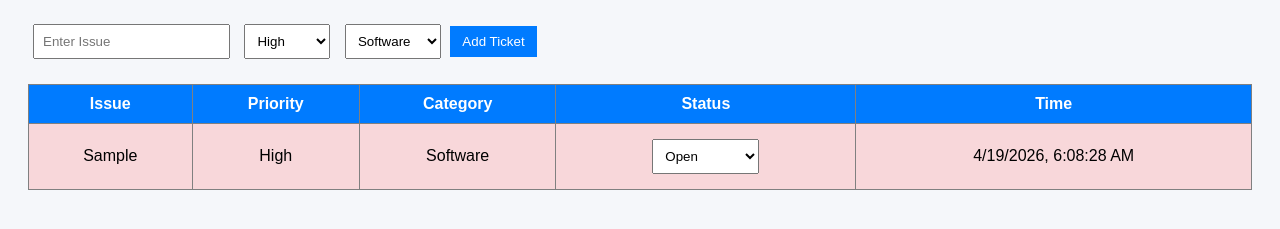
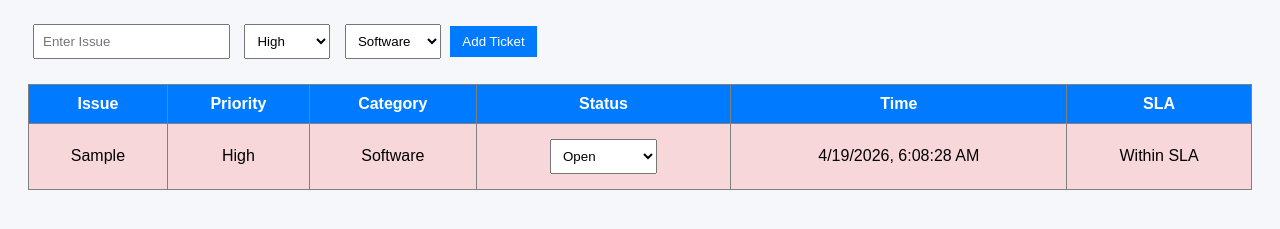
Before and after one commit to uwais68/TICKET_MANAGEMENT_SYSTEM_TOOL, a plain HTML site: page index.html in a window 1280 px wide. Both pictures are taken after typing "Sample" into the empty fields and a click on the button "Add Ticket". Shown: the part 89-318 px from the top of the page. Drawn offline with Linux system fonts and the light colour scheme.

Commit message:
Updated project with SLA feature

```diff
--- a/index.html
+++ b/index.html
@@ -77,6 +77,7 @@
             <th>Category</th>
             <th>Status</th>
             <th>Time</th>
+            <th>SLA</th>
         </tr>
     </thead>
     <tbody id="table"></tbody>
@@ -98,12 +99,12 @@ function addTicket() {
     if(issue === "") return;
 
     tickets.push({
-        issue,
-        priority,
-        category,
-        status: "Open",
-        time: new Date().toLocaleString()
-    });
+    issue,
+    priority,
+    category,
+    status: "Open",
+    createdTime: new Date().getTime()
+});
 
     save();
     render();
@@ -118,13 +119,27 @@ function updateStatus(index, value) {
     render();
 }
 
+// FUNCTION FOR SLA STATUS
+function checkSLA(ticket) {
+    let now = new Date().getTime();
+    let diff = (now - ticket.createdTime) / 1000;
+
+    let limit = 0;
+
+    if (ticket.priority === "High") limit = 60;
+    else if (ticket.priority === "Medium") limit = 120;
+    else limit = 240;
+
+    return diff > limit;
+}
+
 function render() {
     let table = document.getElementById("table");
     table.innerHTML = "";
 
     tickets.forEach((t, i) => {
         let row = document.createElement("tr");
-
+        let slaStatus = checkSLA(t) ? "Breach 🚨" : "Within SLA";
         row.className = t.priority.toLowerCase();
 
         row.innerHTML = `
@@ -138,8 +153,13 @@ function render() {
                     <option ${t.status=="Resolved"?"selected":""}>Resolved</option>
                 </select>
             </td>
-            <td>${t.time}</td>
+            <td>${new Date(t.createdTime || Date.parse(t.time)).toLocaleString()}</td>
+            <td>${slaStatus}</td>
         `;
+
+        if (checkSLA(t)) {
+        row.style.backgroundColor = "#f8d7da";
+    }
 
         table.appendChild(row);
     });
```
